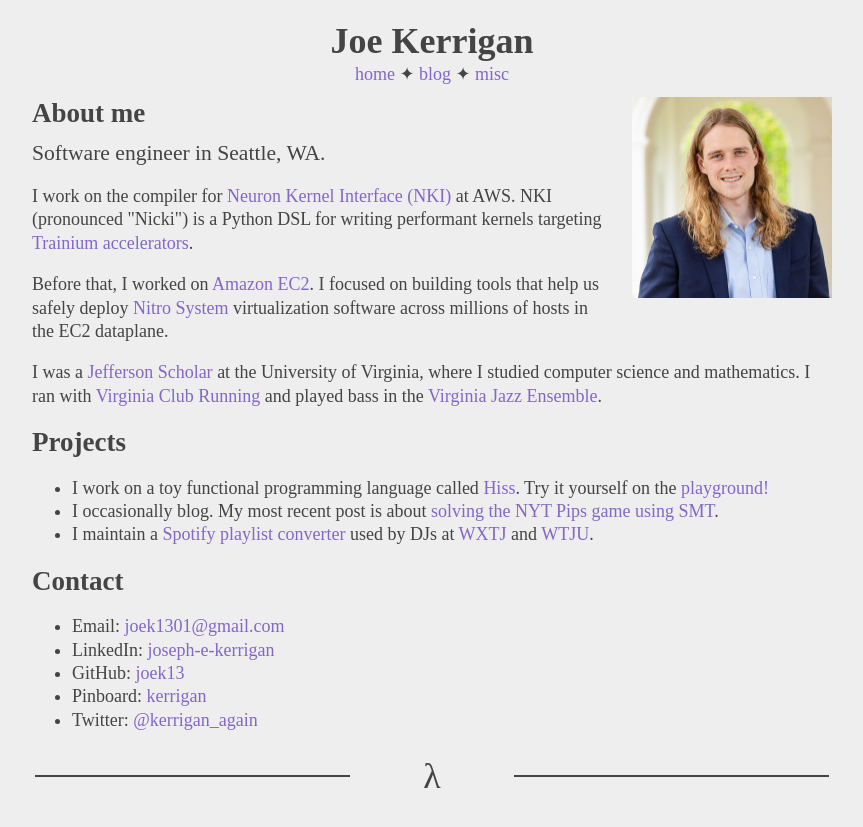
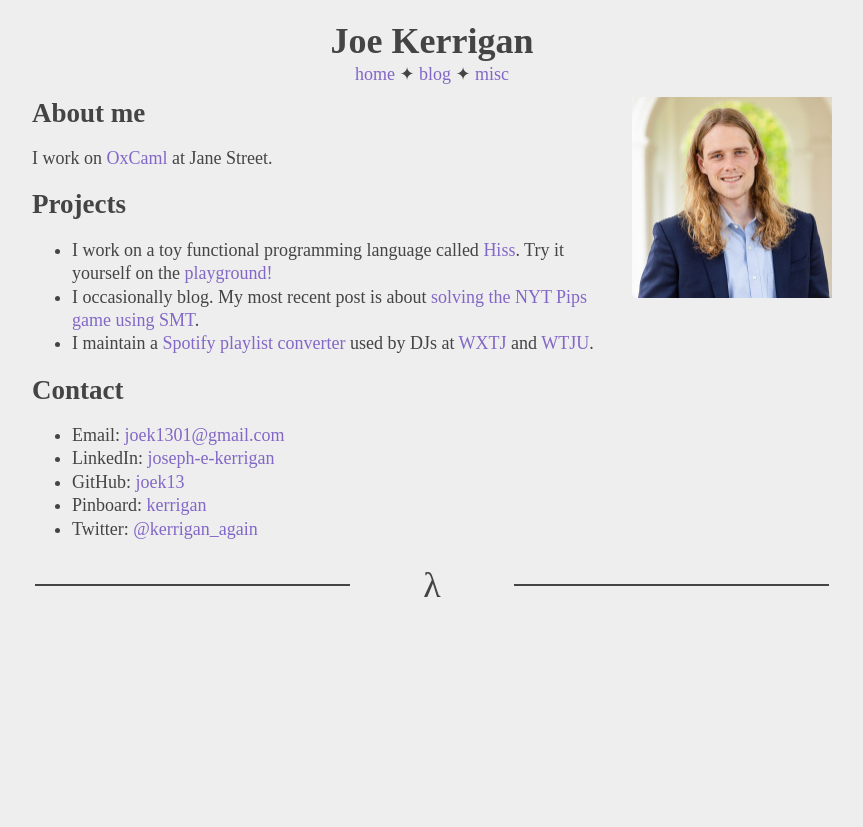
Before and after one commit to joek13/joek13.github.io, a Jekyll site: the page built from index.html, in a window 1280 px wide. Shown: the top 827 px of the page, without its empty margins (208-1071 px from the left). Built offline with Jekyll 4.4.1, drawn with Linux system fonts in a browser that asks for light colours.

Commit message:
job update

```diff
--- a/index.html
+++ b/index.html
@@ -10,18 +10,8 @@ breadcrumbs: false
 
 <section id="about">
     <h2>About me</h2>
-    <p class="subtitle">Software engineer in Seattle, WA.</p>
     <p>
-        I work on the compiler for <a href="https://awsdocs-neuron.readthedocs-hosted.com/en/latest/nki/index.html#">Neuron Kernel Interface (NKI)</a> at AWS.
-        NKI (pronounced "Nicki") is a Python DSL for writing performant kernels targeting <a href="https://aws.amazon.com/ai/machine-learning/trainium/">Trainium accelerators</a>.
-    </p>
-    <p>
-        Before that, I worked on <a href="https://aws.amazon.com/ec2/">Amazon EC2</a>.
-        I focused on building tools that help us safely deploy <a href="https://aws.amazon.com/ec2/nitro/">Nitro System</a> virtualization software across millions of hosts in the EC2 dataplane.
-    </p>
-    <p>
-        I was a <a href="https://www.jeffersonscholars.org/scholarship">Jefferson Scholar</a> at the University of Virginia, where I studied computer science and mathematics.
-        I ran with <a href="https://virginia.clubrunning.org/">Virginia Club Running</a> and played bass in the <a href="https://music.virginia.edu/jazz-ensemble">Virginia Jazz Ensemble</a>.
+        I work on <a href="https://oxcaml.org/">OxCaml</a> at Jane Street.
     </p>
 </section>
 <section id="projects">
```
